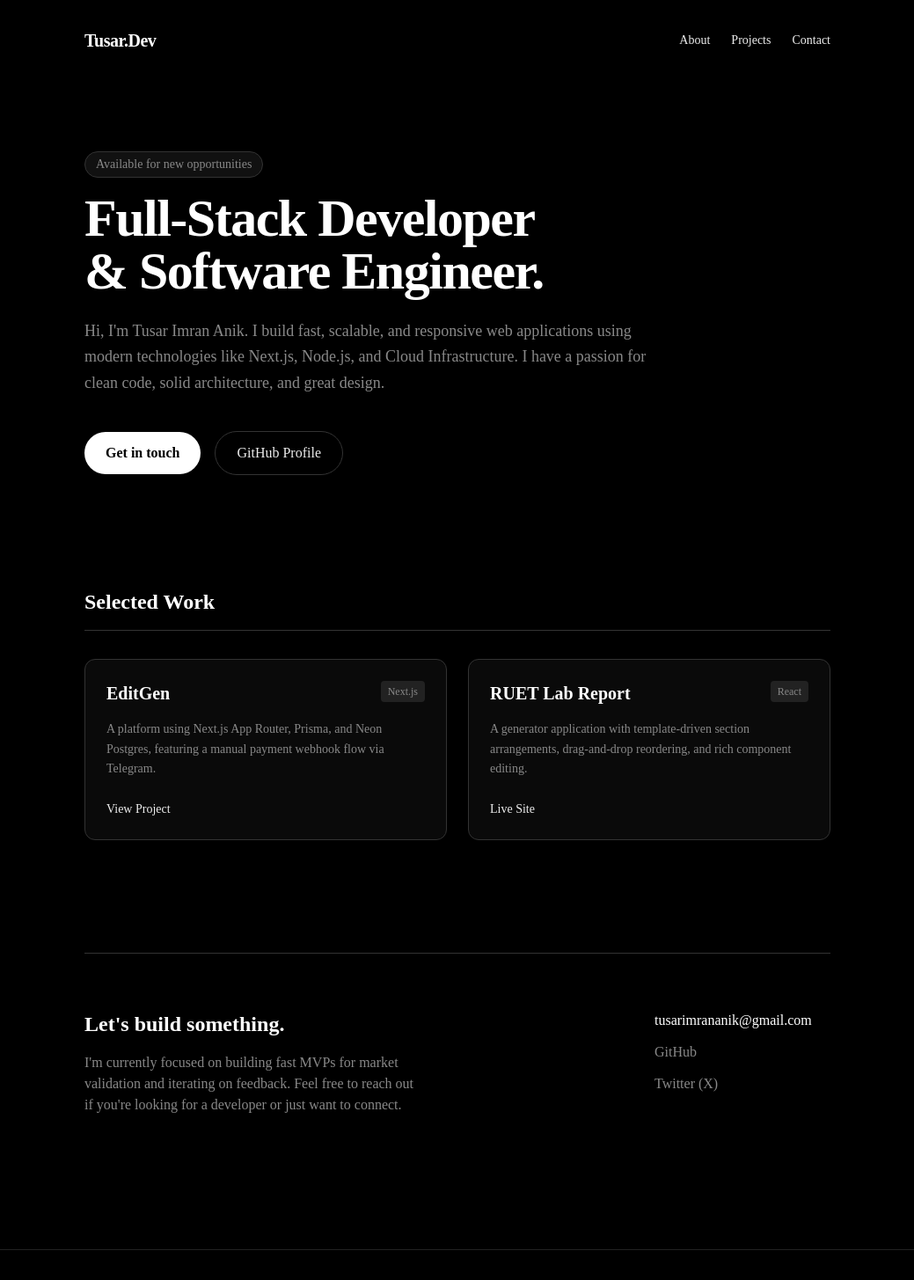
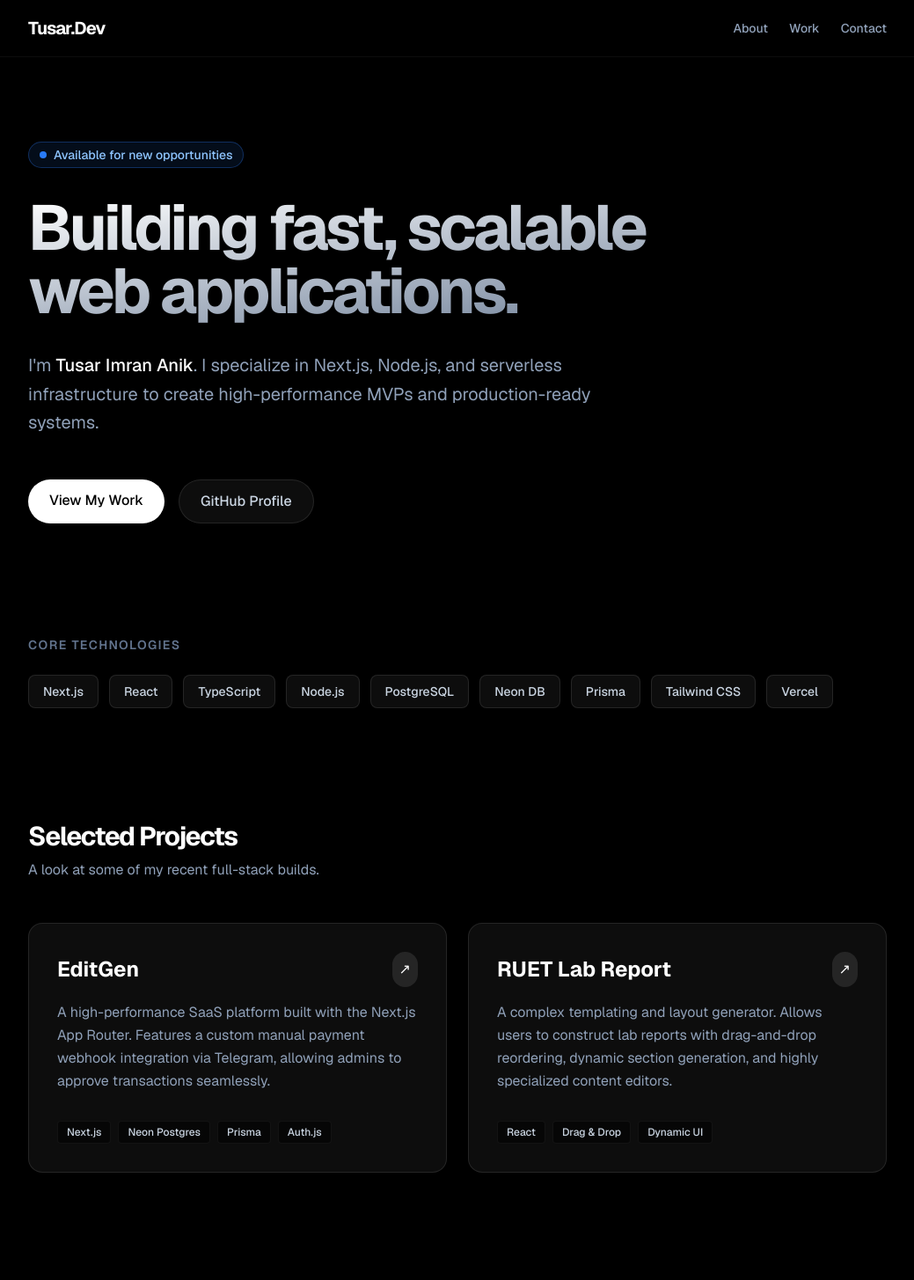
Before and after one commit to tusarimrananik/developer-portfolio, a Next.js app: page / in a window 1280 px wide. Shown: the top 1455 px of the page at 88% size, without its empty margins (120-1159 px from the left). Built offline with nearby package versions, Linux system fonts and the light colour scheme.

Commit message:
feat: upgrade to premium modern UI with bento grid and gradients

```diff
--- a/src/app/page.tsx
+++ b/src/app/page.tsx
@@ -3,106 +3,131 @@ import Link from "next/link";
 
 export default function Home() {
   return (
-    <div className="min-h-screen bg-black text-[#ededed] font-[geist-sans]">
-      {/* Navigation */}
-      <nav className="w-full max-w-4xl mx-auto px-6 py-8 flex justify-between items-center">
-        <div className="font-bold text-xl tracking-tight text-white">Tusar.Dev</div>
-        <div className="flex gap-6 text-sm">
-          <Link href="#about" className="hover:text-white transition-colors">About</Link>
-          <Link href="#projects" className="hover:text-white transition-colors">Projects</Link>
-          <Link href="#contact" className="hover:text-white transition-colors">Contact</Link>
+    <div className="min-h-screen bg-[#000] text-slate-300 font-sans selection:bg-blue-500/30">
+      <div className="fixed inset-0 -z-10 bg-[radial-gradient(ellipse_80%_80%_at_50%_-20%,rgba(120,119,198,0.3),rgba(255,255,255,0))]"></div>
+
+      {/* Navbar */}
+      <header className="sticky top-0 z-50 w-full border-b border-white/5 bg-black/50 backdrop-blur-md">
+        <div className="max-w-5xl mx-auto px-6 h-16 flex items-center justify-between">
+          <div className="font-bold text-white tracking-tighter text-xl">Tusar.Dev</div>
+          <nav className="flex gap-6 text-sm font-medium text-slate-400">
+            <Link href="#about" className="hover:text-white transition-colors">About</Link>
+            <Link href="#projects" className="hover:text-white transition-colors">Work</Link>
+            <Link href="#contact" className="hover:text-white transition-colors">Contact</Link>
+          </nav>
         </div>
-      </nav>
+      </header>
 
-      <main className="max-w-4xl mx-auto px-6 pt-20 pb-32">
-        {/* Hero Section */}
-        <section className="mb-32">
-          <div className="inline-block mb-4 px-3 py-1 rounded-full border border-[#333] bg-[#111] text-sm text-[#888]">
+      <main className="max-w-5xl mx-auto px-6 py-24 space-y-32">
+        {/* Hero */}
+        <section id="about" className="space-y-8 animate-in fade-in duration-1000 slide-in-from-bottom-8">
+          <div className="inline-flex items-center rounded-full border border-blue-500/30 bg-blue-500/10 px-3 py-1 text-sm font-medium text-blue-300">
+            <span className="flex h-2 w-2 rounded-full bg-blue-500 mr-2 animate-pulse"></span>
             Available for new opportunities
           </div>
-          <h1 className="text-5xl sm:text-6xl font-extrabold tracking-tight mb-6 text-white">
-            Full-Stack Developer <br className="hidden sm:block" />
-            & Software Engineer.
+          <h1 className="text-5xl md:text-7xl font-bold tracking-tighter text-transparent bg-clip-text bg-gradient-to-br from-white to-slate-500">
+            Building fast, scalable <br className="hidden md:block" /> web applications.
           </h1>
-          <p className="text-lg text-[#888] max-w-2xl leading-relaxed mb-10">
-            Hi, I'm Tusar Imran Anik. I build fast, scalable, and responsive web applications
-            using modern technologies like Next.js, Node.js, and Cloud Infrastructure. I have a
-            passion for clean code, solid architecture, and great design.
+          <p className="max-w-2xl text-lg md:text-xl text-slate-400 leading-relaxed">
+            I'm <span className="text-white font-medium">Tusar Imran Anik</span>. I specialize in Next.js, Node.js, and serverless infrastructure to create high-performance MVPs and production-ready systems.
           </p>
-          <div className="flex gap-4 items-center">
-            <a
-              href="#contact"
-              className="px-6 py-3 rounded-full bg-white text-black font-semibold hover:bg-[#ccc] transition-colors"
-            >
-              Get in touch
+          <div className="flex flex-wrap gap-4 pt-4">
+            <a href="#projects" className="rounded-full bg-white text-black px-6 py-3 font-medium hover:bg-slate-200 transition-colors">
+              View My Work
             </a>
-            <a
-              href="https://github.com/tusarimrananik"
-              target="_blank"
-              rel="noopener noreferrer"
-              className="px-6 py-3 rounded-full border border-[#333] hover:border-[#666] hover:bg-[#111] transition-all"
-            >
+            <a href="https://github.com/tusarimrananik" target="_blank" rel="noopener noreferrer" className="rounded-full border border-white/10 bg-white/5 px-6 py-3 font-medium hover:bg-white/10 transition-colors">
               GitHub Profile
             </a>
           </div>
         </section>
 
-        {/* Featured Projects */}
-        <section id="projects" className="mb-32 scroll-mt-20">
-          <h2 className="text-2xl font-bold text-white mb-8 border-b border-[#333] pb-4">Selected Work</h2>
+        {/* Tech Stack */}
+        <section className="space-y-6">
+          <h2 className="text-sm font-semibold uppercase tracking-widest text-slate-500">Core Technologies</h2>
+          <div className="flex flex-wrap gap-3">
+            {['Next.js', 'React', 'TypeScript', 'Node.js', 'PostgreSQL', 'Neon DB', 'Prisma', 'Tailwind CSS', 'Vercel'].map((tech) => (
+              <span key={tech} className="px-4 py-2 rounded-lg border border-white/10 bg-white/5 text-sm font-medium text-slate-300 cursor-default hover:bg-white/10 transition-colors">
+                {tech}
+              </span>
+            ))}
+          </div>
+        </section>
 
-          <div className="grid sm:grid-cols-2 gap-6">
-            {/* Project 1 */}
-            <div className="p-6 rounded-xl border border-[#333] bg-[#0a0a0a] hover:border-[#666] transition-colors group">
-              <div className="flex justify-between items-start mb-4">
-                <h3 className="font-bold text-xl text-white group-hover:text-blue-400 transition-colors">EditGen</h3>
-                <span className="text-xs px-2 py-1 bg-[#222] rounded text-[#888]">Next.js</span>
+        {/* Bento Grid Projects */}
+        <section id="projects" className="space-y-12 scroll-mt-24">
+          <div className="space-y-2">
+            <h2 className="text-3xl font-bold tracking-tighter text-white">Selected Projects</h2>
+            <p className="text-slate-400">A look at some of my recent full-stack builds.</p>
+          </div>
+
+          <div className="grid md:grid-cols-2 gap-6">
+            {/* EditGen */}
+            <div className="group relative overflow-hidden rounded-2xl border border-white/10 bg-white/5 p-8 transition-all hover:bg-white/[0.07]">
+              <div className="absolute inset-0 bg-gradient-to-b from-blue-500/10 to-transparent opacity-0 group-hover:opacity-100 transition-opacity"></div>
+              <div className="relative z-10 space-y-4">
+                <div className="flex justify-between items-center">
+                  <h3 className="text-2xl font-bold text-white">EditGen</h3>
+                  <a href="#" className="p-2 bg-white/10 rounded-full hover:bg-white/20 transition-colors text-white">
+                    ↗
+                  </a>
+                </div>
+                <p className="text-slate-400 leading-relaxed min-h-[80px]">
+                  A high-performance SaaS platform built with the Next.js App Router. Features a custom manual payment webhook integration via Telegram, allowing admins to approve transactions seamlessly.
+                </p>
+                <div className="flex flex-wrap gap-2 pt-4">
+                  {['Next.js', 'Neon Postgres', 'Prisma', 'Auth.js'].map((t) => (
+                    <span key={t} className="text-xs font-medium px-2.5 py-1 rounded bg-black/50 border border-white/5 text-slate-300">{t}</span>
+                  ))}
+                </div>
               </div>
-              <p className="text-[#888] text-sm mb-6 leading-relaxed">
-                A platform using Next.js App Router, Prisma, and Neon Postgres, featuring a manual payment webhook flow via Telegram.
-              </p>
-              <a href="#" className="text-sm font-medium hover:text-white flex items-center gap-1">
-                View Project <span className="opacity-0 group-hover:opacity-100 transition-opacity translate-x-[-10px] group-hover:translate-x-0">&rarr;</span>
-              </a>
             </div>
 
-            {/* Project 2 */}
-            <div className="p-6 rounded-xl border border-[#333] bg-[#0a0a0a] hover:border-[#666] transition-colors group">
-              <div className="flex justify-between items-start mb-4">
-                <h3 className="font-bold text-xl text-white group-hover:text-green-400 transition-colors">RUET Lab Report</h3>
-                <span className="text-xs px-2 py-1 bg-[#222] rounded text-[#888]">React</span>
+            {/* RUET Lab Report */}
+            <div className="group relative overflow-hidden rounded-2xl border border-white/10 bg-white/5 p-8 transition-all hover:bg-white/[0.07]">
+              <div className="absolute inset-0 bg-gradient-to-b from-purple-500/10 to-transparent opacity-0 group-hover:opacity-100 transition-opacity"></div>
+              <div className="relative z-10 space-y-4">
+                <div className="flex justify-between items-center">
+                  <h3 className="text-2xl font-bold text-white">RUET Lab Report</h3>
+                  <a href="https://ruet-lab-report-generator.vercel.app/" target="_blank" rel="noopener noreferrer" className="p-2 bg-white/10 rounded-full hover:bg-white/20 transition-colors text-white">
+                    ↗
+                  </a>
+                </div>
+                <p className="text-slate-400 leading-relaxed min-h-[80px]">
+                  A complex templating and layout generator. Allows users to construct lab reports with drag-and-drop reordering, dynamic section generation, and highly specialized content editors.
+                </p>
+                <div className="flex flex-wrap gap-2 pt-4">
+                  {['React', 'Drag & Drop', 'Dynamic UI'].map((t) => (
+                    <span key={t} className="text-xs font-medium px-2.5 py-1 rounded bg-black/50 border border-white/5 text-slate-300">{t}</span>
+                  ))}
+                </div>
               </div>
-              <p className="text-[#888] text-sm mb-6 leading-relaxed">
-                A generator application with template-driven section arrangements, drag-and-drop reordering, and rich component editing.
-              </p>
-              <a href="https://ruet-lab-report-generator.vercel.app/" target="_blank" rel="noopener noreferrer" className="text-sm font-medium hover:text-white flex items-center gap-1">
-                Live Site <span className="opacity-0 group-hover:opacity-100 transition-opacity translate-x-[-10px] group-hover:translate-x-0">&rarr;</span>
-              </a>
             </div>
           </div>
         </section>
 
-        {/* About & Contact */}
-        <section id="contact" className="border-t border-[#333] pt-16">
-          <div className="flex flex-col sm:flex-row justify-between gap-10">
-            <div>
-              <h2 className="text-2xl font-bold text-white mb-4">Let's build something.</h2>
-              <p className="text-[#888] mb-6 max-w-sm">
-                I'm currently focused on building fast MVPs for market validation and iterating on feedback.
-                Feel free to reach out if you're looking for a developer or just want to connect.
-              </p>
-            </div>
-            <div className="flex flex-col gap-3 min-w-[200px]">
-              <a href="mailto:tusarimrananik@gmail.com" className="text-white hover:underline underline-offset-4">tusarimrananik@gmail.com</a>
-              <a href="https://github.com/tusarimrananik" target="_blank" rel="noopener noreferrer" className="text-[#888] hover:text-white transition-colors">GitHub</a>
-              <a href="https://twitter.com/tsr_anik" target="_blank" rel="noopener noreferrer" className="text-[#888] hover:text-white transition-colors">Twitter (X)</a>
-            </div>
+        {/* Contact */}
+        <section id="contact" className="rounded-3xl border border-white/10 bg-gradient-to-b from-white/5 to-transparent p-12 text-center space-y-6">
+          <h2 className="text-3xl font-bold tracking-tighter text-white">Let's work together</h2>
+          <p className="max-w-xl mx-auto text-slate-400">
+            Whether you need a fast MVP to validate your market or a scalable full-stack application, I'm ready to help you build it.
+          </p>
+          <div className="pt-4">
+            <a href="mailto:tusarimrananik@gmail.com" className="inline-block rounded-full bg-white text-black px-8 py-4 font-bold hover:bg-slate-200 transition-colors shadow-[0_0_30px_rgba(255,255,255,0.2)] hover:shadow-[0_0_40px_rgba(255,255,255,0.4)]">
+              tusarimrananik@gmail.com
+            </a>
           </div>
         </section>
       </main>
 
-      <footer className="text-center py-8 text-sm text-[#666] border-t border-[#222]">
-        &copy; {new Date().getFullYear()} Tusar Imran Anik. Built with Next.js & Tailwind CSS.
+      {/* Footer */}
+      <footer className="border-t border-white/5 bg-black">
+        <div className="max-w-5xl mx-auto px-6 py-8 flex flex-col md:flex-row justify-between items-center gap-4 text-sm text-slate-500">
+          <p>© {new Date().getFullYear()} Tusar Imran Anik. All rights reserved.</p>
+          <div className="flex gap-6">
+            <a href="https://github.com/tusarimrananik" target="_blank" rel="noopener noreferrer" className="hover:text-white transition-colors">GitHub</a>
+            <a href="https://twitter.com/tsr_anik" target="_blank" rel="noopener noreferrer" className="hover:text-white transition-colors">Twitter</a>
+          </div>
+        </div>
       </footer>
     </div>
   );
```
